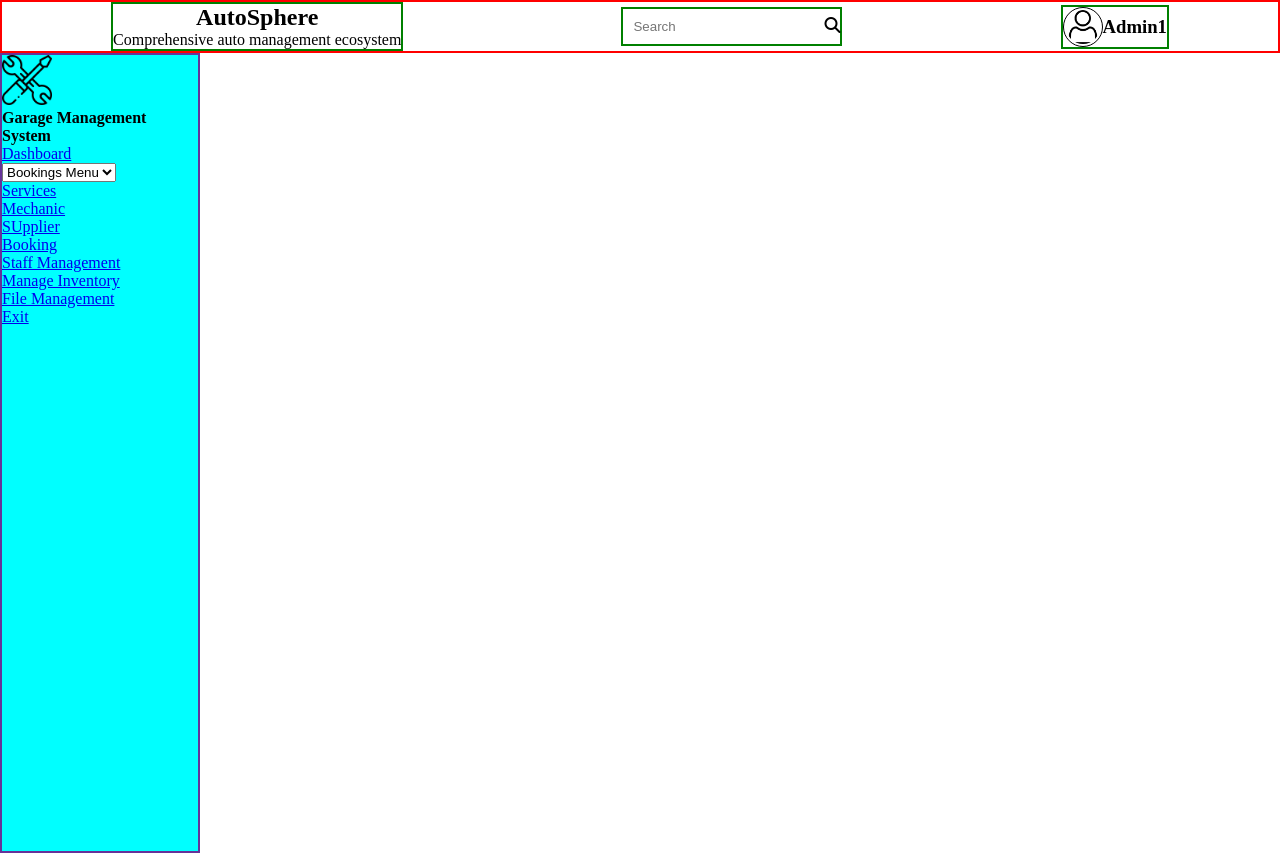
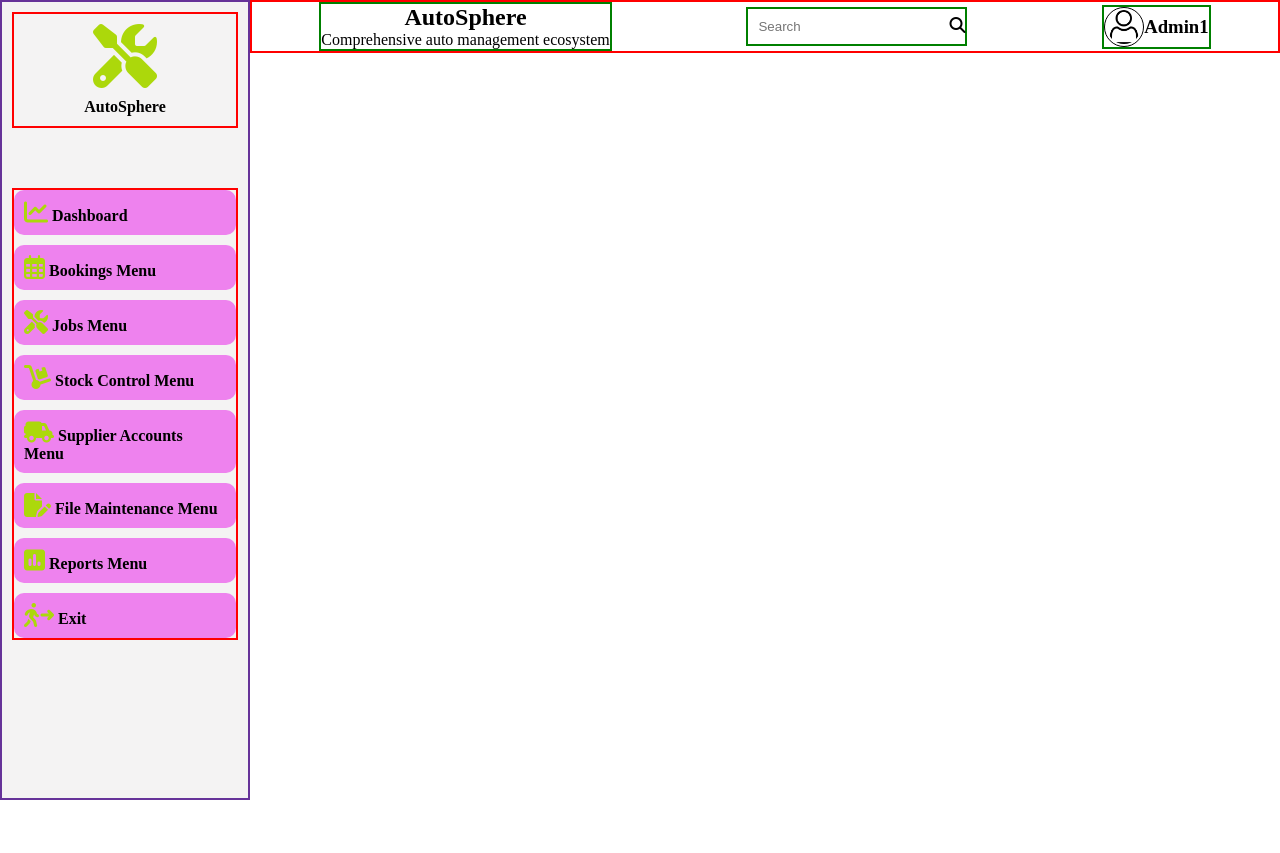
Before and after one commit to fahad09011/Garage-Management-System, a PHP site: page /AdminDashboard.html in a window 1280 px wide. After the commit the page ends 800 px from the top, so only its background shows below. Run offline with PHP 8.4, Linux system fonts and the light colour scheme; some libraries are stand-ins or nearby versions.

Commit message:
Your branch is up to date with 'origin/main'. 	modified:   AdminDashboard.html 	modified:   Assets/css/Admindashboard.css 	modified:   Assets/css/login.css 	new file:   file_maintainance.html

```diff
--- a/AdminDashboard.html
+++ b/AdminDashboard.html
@@ -33,28 +33,29 @@
         <!-- sidebar -->
         <div class="dashboard_sidebar">
             <div class="logo_name_Container">
-                <img src="/Assets/images/login_page_logo.png" alt="logo" class="logo" />
-                <h2 class="name">Garage Management System</h2>
+                <i class="fa-solid fa-screwdriver-wrench logo"></i>
+
+                <!-- <img src="/Assets/images/login_page_logo.png" alt="logo" class="logo" /> -->
+                <h1 class="name">AutoSphere</h1>
             </div>
             <!-- sidebar navba -->
             <nav class="dashboard_navbar">
                 <ul>
-                    <li><a href="#">Dashboard</a></li>
-                    <li><select id="customer_select">
-                            <option value="">Bookings Menu</option>
-                            <option value=""></option>
-                            <option value=""></option>
-                            <option value=""></option>
-                        </select>
-                    </li>
-                    <li><a href="#">Services</a></li>
-                    <li><a href="#">Mechanic</a></li>
-                    <li><a href="#">SUpplier</a></li>
-                    <li><a href="#">Booking</a></li>
-                    <li><a href="#">Staff Management</a></li>
-                    <li><a href="#">Manage Inventory</a></li>
-                    <li><a href="#">File Management</a></li>
-                    <li><a href="#">Exit</a></li>
+                    <li><i class="fa-solid fa-chart-line icon"></i>
+                        <a href="#">Dashboard</a></li>
+
+                    <li><i class="fa-regular fa-calendar-days icon"></i><a href="#"> Bookings Menu</a></li>
+                    <li><i class="fa-solid fa-screwdriver-wrench icon"></i>
+                        <a href="#"> Jobs Menu</a></li>
+                    <li><i class="fa-solid fa-dolly icon"></i><a href="#"> Stock Control Menu</a></li>
+
+                    <li><i class="fa-solid fa-truck-field icon"></i>
+                        <a href="#"> Supplier Accounts Menu</a></li>
+                    <li><i class="fa-solid fa-file-pen icon"></i><a href="#"> File Maintenance Menu</a></li>
+                    <li><i class="fa-solid fa-square-poll-vertical icon"></i>
+                        <a href="#"> Reports Menu</a></li>
+                    <li><i class="fa-solid fa-person-walking-arrow-right icon"></i>
+                        <a href="#">Exit</a></li>
                 </ul>
             </nav>
         </div>
--- a/Assets/css/Admindashboard.css
+++ b/Assets/css/Admindashboard.css
@@ -2,6 +2,26 @@
     padding: 0;
     margin: 0;
     box-sizing: border-box;
+}
+body{
+    /* height: 100%; */
+}
+:root{
+    --container_padding:10px;
+
+    --borderradius:10px;
+    --first_color: #acd80b;
+    --second_color:#B2C8BA;
+    --third_color:#D2E3C8;
+    --fourth_color:#EBF3E8;
+    --background_color:rgba(228, 225, 225, 0.415);
+}
+.admin_dashboard_main{
+    /* display: flex; */
+    /* flex-direction: column; */
+    /* align-items:s */
+    /* justify-content: space-around; */
+    position: relative;
 }
 .dashboard_header{
     border: 2px solid red;
@@ -9,6 +29,9 @@
     flex-direction: row;
     justify-content: space-around;
     align-items: center;
+    z-index: -1;
+    width: calc(100% - 250px);
+    margin-left:250px ;
 }
 .left_header{
     border: 2px solid green;
@@ -37,28 +60,73 @@
 }
 /* sidebar */
 .dashboard_sidebar{
-    background-color: aqua;
+    position: absolute;
+    top: 0;
+    background-color: var(--background_color);
+
     border: 2px solid rebeccapurple;
     display: flex;
     flex-direction: column;
-    width: 200px;
+    width: 250px;
     height: 100vh;
+    padding: var(--container_padding);
+    gap: 60px;
+    /* top: -20px; */
+
+
 }
 .logo_name_Container{
-    /* display: flex; */
-    /* flex-direction: column; */
-    /* align-items: center; */
-    /* justify-content: center; */
-    /* text-align: center; */
-    border:var(--borderradius);
+    display: flex;
+    flex-direction: column;
+    align-items: center;
+    justify-content: center;
+    text-align: center;
+    border:2px solid red;
+    width: 100%;
     padding: var(--container_padding);
-    color: var(--fourth_color);
+    gap: 10px;
+}
+.name{
+    /* font-size: 3rem; */
+    /* border: 2px solid; */
 }
 .logo{
-    width: 50px;
-    /* text-align: center; */
-    height: auto;
+    font-size: 4rem;
+    color: var(--first_color);
+
+
 }
 .logo_name_Container .name{
     font-size: 1rem;
 }
+/* navabr */
+.dashboard_navbar{
+    border: 2px solid red;
+}
+.dashboard_navbar ul, li, a {
+    text-decoration: none;
+    list-style: none;
+    color: black;
+    font-weight: bold;
+    /* background-color: ; */
+}
+.dashboard_navbar ul {
+    display: flex;
+    flex-direction: column;
+    justify-content: center;
+    gap: 10px;
+    /* align-items:self-start; */
+    /* padding: 10px; */
+}
+ul li{
+    padding: 10px ;
+    background-color: violet;
+    border-radius: var(--borderradius);
+}
+ul li:hover{
+background-color: #B2C8BA;
+}
+.icon{
+    color: var(--first_color);
+    font-size: x-large;
+}
--- a/Assets/css/login.css
+++ b/Assets/css/login.css
@@ -21,7 +21,7 @@ body{
 body::after{
     content: "";
 position: absolute;
-background: url(/Assets/images/login_page_background.jpg);
+/* background: url(/Assets/images/login_page_background.jpg); */
 z-index: -1;
 top: 0;
 left: 0;
```
Also changed, not shown: file_maintainance.html (added, +41 -0 lines).
